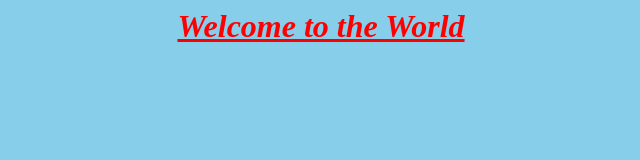
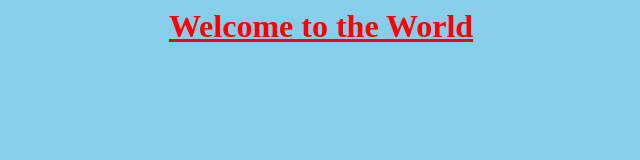
Before and after one commit to Ajay-mahajan-19/AJAX, a plain HTML site: page index.html in a window 1280 px wide. Shown: the whole page, without its empty margins (319-959 px from the left). Drawn offline with Linux system fonts and the light colour scheme.

Commit message:
Update index.html

```diff
--- a/index.html
+++ b/index.html
@@ -11,6 +11,6 @@
     </style>
   </head>
   <body bgcolor="skyblue">
-   <i><h1 align="center">Welcome to the World </h1></i>
+   <h1 align="center">Welcome to the World </h1>
   </body>
 </html>
```
